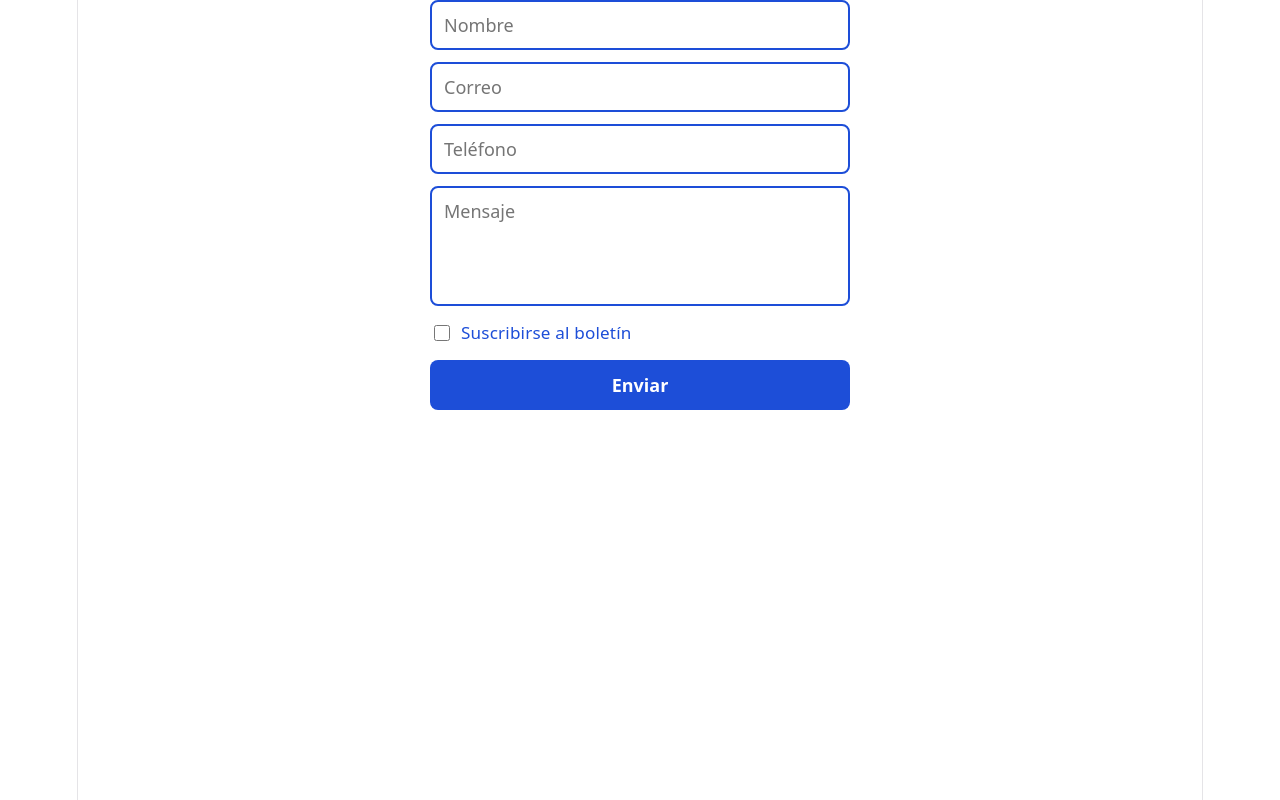
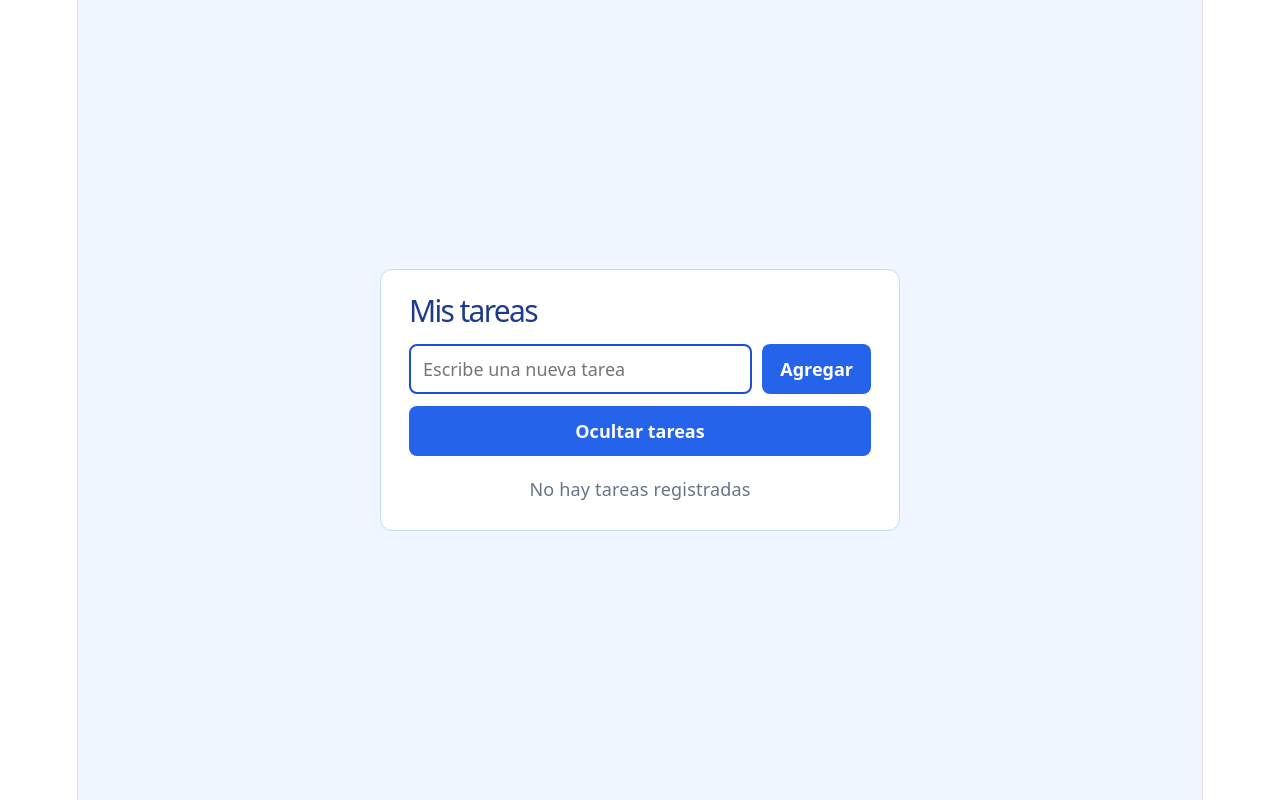
Before and after one commit to Pablo0204/A1, a Vue app in the folder nombre-proyecto/: page / in a window 1280 px wide. Built offline with nearby package versions, Linux system fonts and the light colour scheme.

Commit message:
Actividad 5 - Listas y condicionales con Vue actualizado

```diff
--- a/nombre-proyecto/src/App.vue
+++ b/nombre-proyecto/src/App.vue
@@ -1,12 +1,12 @@
 <template>
   <div>
-    <Contacto />
+    <Tareas />
   </div>
 </template>
 
 <script>
-import Contacto from './components/Contacto.vue';
+import Tareas from './components/Tareas.vue';
 export default {
-  components: { Contacto }
+  components: { Tareas }
 }
 </script>
--- a/nombre-proyecto/src/components/Tareas.vue
+++ b/nombre-proyecto/src/components/Tareas.vue
@@ -1,17 +1,27 @@
 <template>
-  <div>
-    <input v-model="nuevaTarea" placeholder="Escribe una nueva tarea" />
-    <button @click="agregarTarea">Agregar</button>
-    <button @click="mostrar = !mostrar">
-      {{ mostrar ? 'Ocultar' : 'Mostrar' }} tareas
-    </button>
+  <main class="tareas-app">
+    <section class="tareas-panel">
+      <h1>Mis tareas</h1>
+      <form class="tareas-form" @submit.prevent="agregarTarea">
+        <input
+          v-model="nuevaTarea"
+          placeholder="Escribe una nueva tarea"
+          aria-label="Nueva tarea"
+        />
+        <button type="submit">Agregar</button>
+      </form>
 
-    <ul v-show="mostrar">
-      <li v-for="(t, index) in tareas" :key="index">{{ t }}</li>
-    </ul>
+      <button class="toggle-button" type="button" @click="mostrar = !mostrar">
+        {{ mostrar ? 'Ocultar tareas' : 'Mostrar tareas' }}
+      </button>
 
-    <p v-if="tareas.length === 0">No hay tareas registradas</p>
-  </div>
+      <ul v-if="mostrar && tareas.length" class="lista-tareas">
+        <li v-for="(tarea, index) in tareas" :key="index">{{ tarea }}</li>
+      </ul>
+
+      <p v-else-if="!tareas.length" class="sin-tareas">No hay tareas registradas</p>
+    </section>
+  </main>
 </template>
 
 <script>
--- a/nombre-proyecto/src/style.css
+++ b/nombre-proyecto/src/style.css
@@ -52,6 +52,82 @@
 
 body {
   margin: 0;
+}
+
+.tareas-app {
+  min-height: 100svh;
+  display: grid;
+  place-items: center;
+  padding: 24px 16px;
+  box-sizing: border-box;
+  background: #eff6ff;
+}
+
+.tareas-panel {
+  width: min(100%, 520px);
+  padding: 28px;
+  box-sizing: border-box;
+  border: 1px solid #bfdbfe;
+  border-radius: 12px;
+  background: #fff;
+}
+
+.tareas-panel h1 {
+  margin: 0 0 20px;
+  color: #1e3a8a;
+  font-size: 30px;
+  text-align: left;
+}
+
+.tareas-form {
+  width: 100%;
+  display: flex;
+  flex-direction: row;
+  gap: 10px;
+}
+
+.tareas-form input {
+  min-width: 0;
+  flex: 1;
+}
+
+.tareas-form button,
+.toggle-button {
+  white-space: nowrap;
+  background: #2563eb;
+}
+
+.tareas-form button:hover,
+.toggle-button:hover {
+  background: #1d4ed8;
+}
+
+.toggle-button {
+  width: 100%;
+  margin-top: 12px;
+}
+
+.lista-tareas {
+  display: grid;
+  gap: 8px;
+  margin: 20px 0 0;
+  padding: 0;
+  list-style: none;
+  text-align: left;
+}
+
+.lista-tareas li {
+  padding: 12px 14px;
+  border-left: 4px solid #2563eb;
+  border-radius: 4px;
+  background: #eff6ff;
+  color: #1e3a8a;
+}
+
+.sin-tareas {
+  margin: 20px 0 0;
+  color: #64748b;
+  text-align: center;
 }
 
 form {
```
